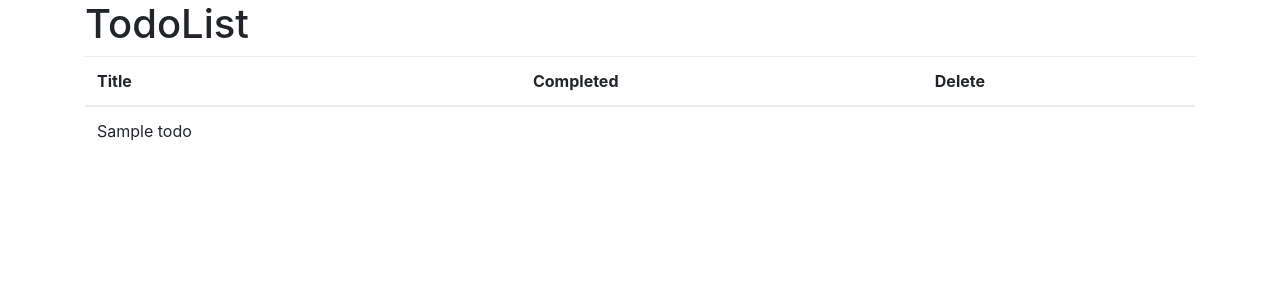
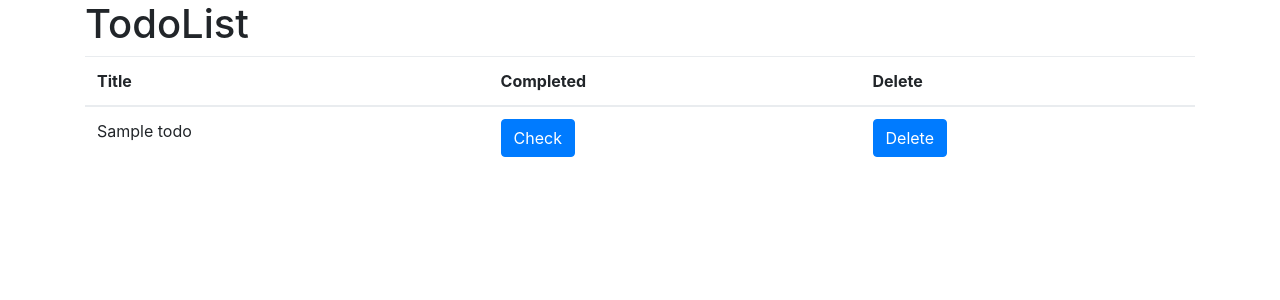
Before and after one commit to BillyTseng/todolist-in-django, a Python web app: template templates/todolist.html in a window 1280 px wide. Shown: the top 300 px of the page. Run offline with Jinja, Linux system fonts and the light colour scheme; the template is opened without the code that fills it: most values are stand-ins (such as "Sample title", 1, 10 or a date in 2020); some libraries are stand-ins or nearby versions.

Commit message:
feat: add form with todolist.

```diff
--- a/templates/todolist.html
+++ b/templates/todolist.html
@@ -13,9 +13,23 @@
             </thead>
             <tbody>
             {% for todo in todolist %}
-                <tr>
-                    <td>{{ todo.title }}</td>
-                </tr>
+            <tr>
+              <td>{{ todo.title }}</td>
+              <td>
+                {% if todo.completed %}
+                  <del>Completed</del>
+                {% else %}
+                  <form action="/complete/{{ todo.id }}/">
+                    <button class="btn btn-primary" type="submit">Check</button>
+                  </form>
+                {% endif %}
+              </td>
+              <td>
+                <form action="/delete/{{ todo.id }}/">
+                  <button class="btn btn-primary" type="submit">Delete</button>
+                </form>
+              </td>
+            </tr>
             {% endfor %}
             </tbody>
         </table>
```
